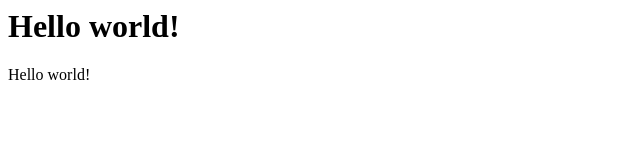
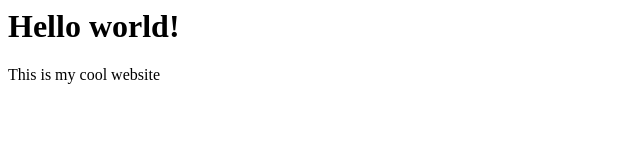
Before and after one commit to mrkaosha/nodejdtest1, a plain HTML site: page index.html in a window 1280 px wide. Shown: the full height of the page, 0-640 px from the left. Drawn offline with Linux system fonts and the light colour scheme.

Commit message:
commit from cloned repository

```diff
--- a/index.html
+++ b/index.html
@@ -1,4 +1,4 @@
 <html>
-<h1>Hello world!</h1>Hello world!
+<h1>Hello world!</h1>This is my cool website
 
 </html>
```
